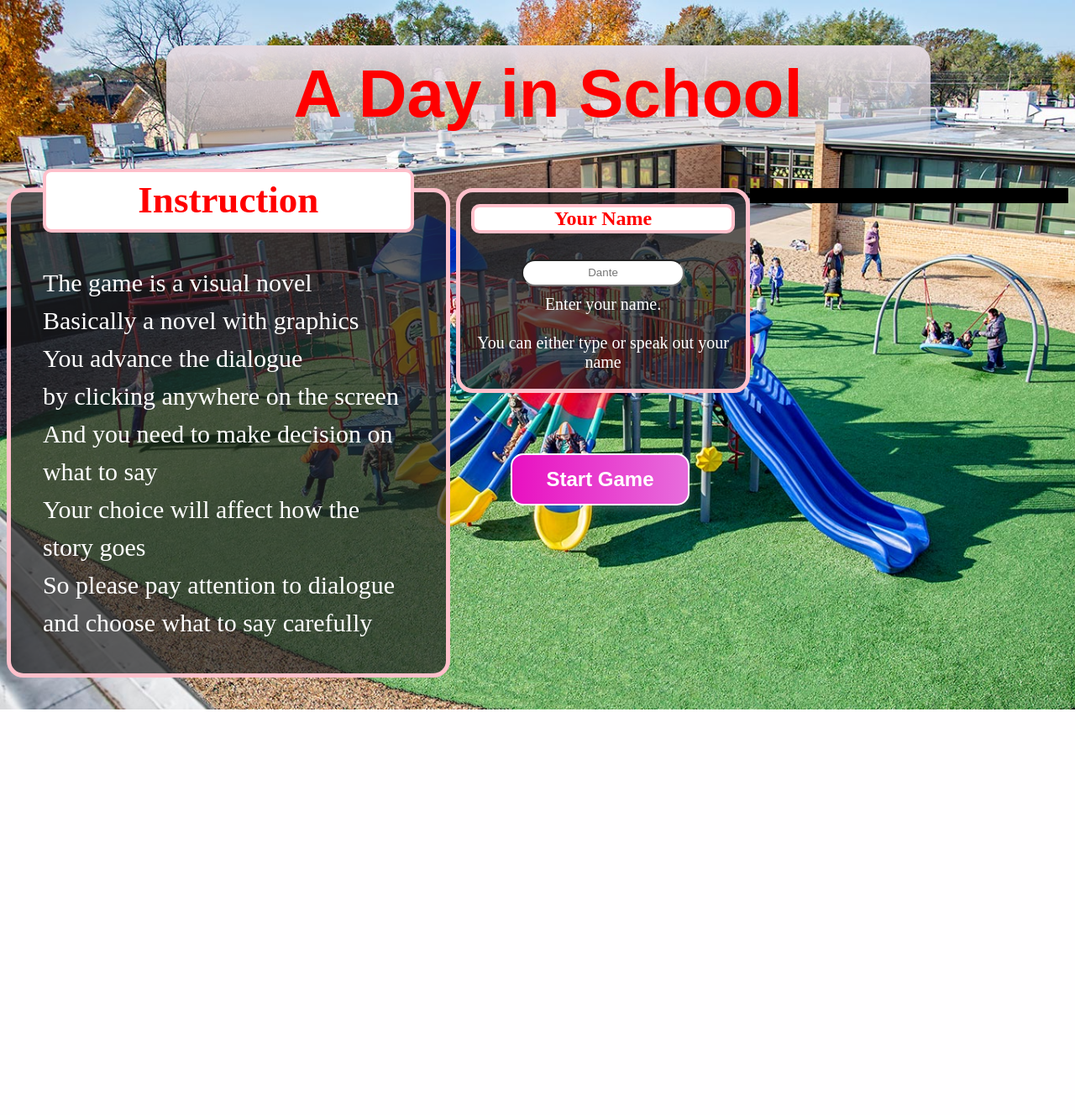
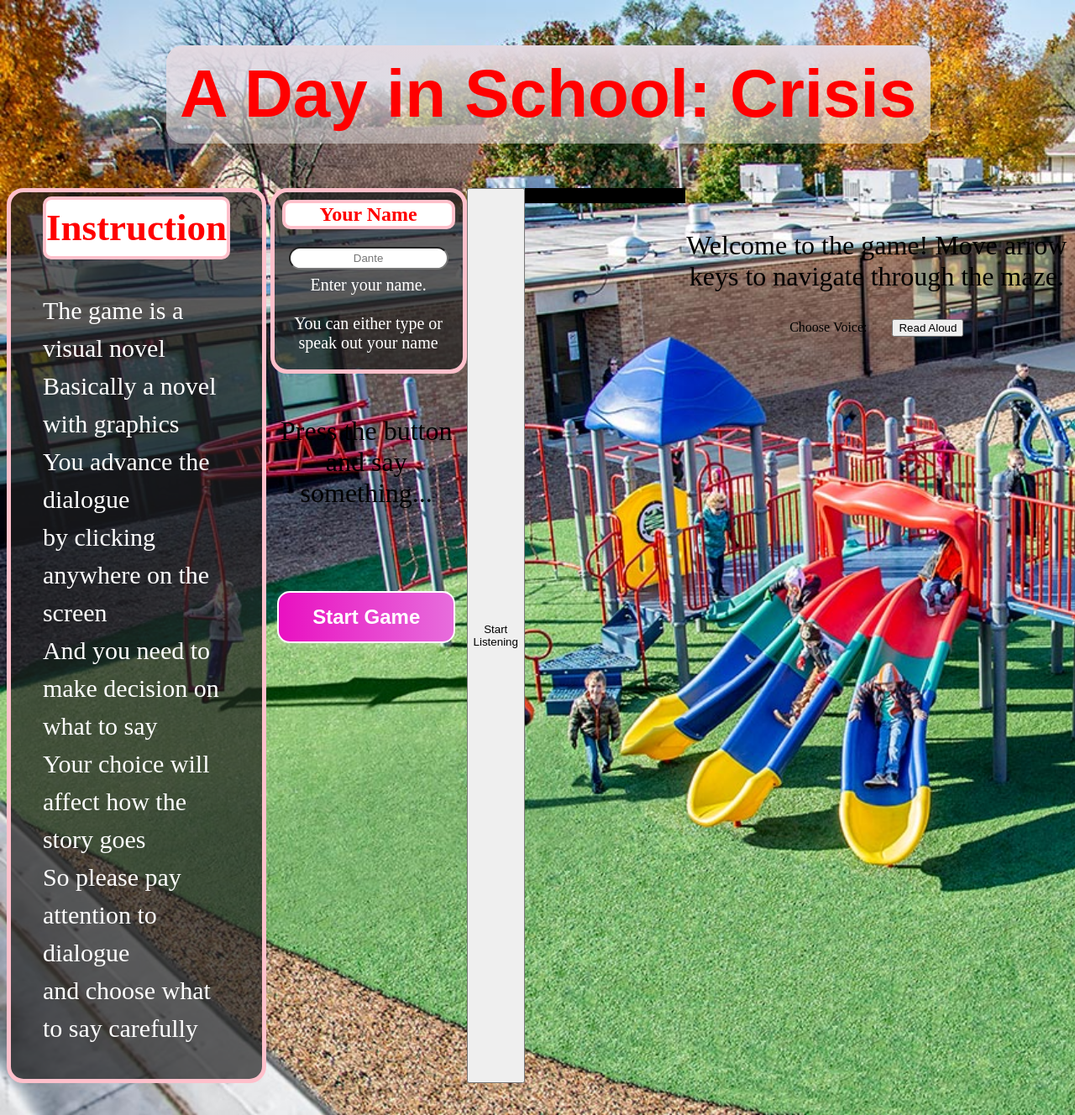
Before and after one commit to Misitik/499_Social_Robotic, a Django app: page /game2_menu in a window 1280 px wide. Shown: the whole page at 84% size. Before the commit the page ends 845 px from the top, so only its background shows below. Run offline with Django 5.2, Linux system fonts and the light colour scheme.

Commit message:
added voice over

```diff
--- a/games/static/css/game2.css
+++ b/games/static/css/game2.css
@@ -103,6 +103,7 @@ body {
     width: 20%;
     height: 7%;
     border-radius: 20px;
+
     background-color: red;
     color: white;
     font-size: 40px;
--- /dev/null
+++ b/games/static/css/game2_menu.css
@@ -0,0 +1,104 @@
+
+#instruction{
+    width: 35%;
+    height: 30%;
+    left: 5%;
+    top: 5%;
+    background-color: rgba(30,30,30, 0.7);
+    padding: 3%;
+    font-size: 30px;
+    color: white;
+    border-radius: 20px;
+    line-height: 1.5;
+    text-align: left;
+    border-style: solid;
+    border-width: 5px;
+    border-color: pink;
+}
+
+body{
+
+    text-align: center;
+    background-repeat: no-repeat;
+    background-size: cover;
+    transition: background-color 2s ease-in-out, color 2s ease-in-out;
+}
+
+h1 {
+    font-family: "Arial", sans-serif;
+    font-size: 5rem; /* Sets the font-size of h1 = 5 * (font-size of root (<html>)) */
+    color: #FF0000;
+    background: linear-gradient(to bottom, #e3d9e1, #e3e2e37c);
+    padding: 1%;
+    border-radius: 20px;
+    width: 70%;
+    left: 15%;
+    position: relative;
+}
+
+p {
+    margin-top: 50px;
+    font-size: 2rem;
+}
+
+#center_panel{
+
+    display: flex;
+    flex-direction: row;
+    margin-bottom: 3%;
+}
+
+#qr_code{
+    width: 30%;
+    height: 30%;
+    background-color: black;
+}
+
+#name_input{
+    margin-left: 2%;
+    background-color: rgba(30,30,30, 0.7);
+    border-style: solid;
+    border-width: 5px;
+    border-color: pink;
+    border-radius: 20px;
+    color: white;
+
+
+}
+
+#mic-button{
+    position: absolute;
+    left: 50%;
+    top: 50%;
+    width: 5%;
+    height: 2%;
+}
+
+/* Game Buttons */
+.game-button {
+    background: linear-gradient(to right, #e910c1, #e76ddc); /* Space-themed colors */
+    color: white;
+    font-size: 1.5rem;
+    font-weight: bold;
+    border: 2px solid white;
+    padding: 15px 40px;
+    border-radius: 15px;
+    cursor: pointer;
+    transition: all 0.3s ease-in-out;
+    box-shadow: 0px 4px 10px rgba(255, 255, 255, 0.2);
+    text-transform: uppercas
+
+}
+
+/* Button Hover Effect */
+.game-button:hover {
+    background: linear-gradient(to right, #e910c1, #e76ddc);
+    transform: scale(1.5);
+    border-color: #ffcc00; /* Yellow glow effect */
+    box-shadow: 0px 0px 15px rgba(255, 204, 0, 0.8);
+}
+
+/* Button Click Effect */
+.game-button:active {
+    transform: scale(0.95);
+}
--- a/games/templates/game2/game2_start_menu.html
+++ b/games/templates/game2/game2_start_menu.html
@@ -1,118 +1,131 @@
 {%extends "start_menu_template.html"%}
 {% load static %}
 
-{%block menutitle%} A Day in School {%endblock%}
+{%block menutitle%} A Day in School: Crisis {%endblock%}
 
+{%block stylelink %}
+<link rel="stylesheet" href="{% static 'css/game2_menu.css' %}" >
+{%endblock%}
 {% block style %}
-
-#instruction{
-    width: 35%;
-    height: 30%;
-    left: 5%;
-    top: 5%;
-    background-color: rgba(30,30,30, 0.7);
-    padding: 3%;
-    font-size: 30px;
-    color: white;
-    border-radius: 20px;
-    line-height: 1.5;
-    text-align: left;
-    border-style: solid;
-    border-width: 5px;
-    border-color: pink;
-}
-
-body{
-
-    text-align: center;
-    background-repeat: no-repeat;
-    background-size: cover;
-    transition: background-color 2s ease-in-out, color 2s ease-in-out;
-}
-
-h1 {
-    font-family: "Arial", sans-serif;
-    font-size: 5rem; /* Sets the font-size of h1 = 5 * (font-size of root (<html>)) */
-    color: #FF0000;
-    background: linear-gradient(to bottom, #e3d9e1, #e3e2e37c);
-    padding: 1%;
-    border-radius: 20px;
-    width: 70%;
-    left: 15%;
-    position: relative;
-}
-
-p {
-    margin-top: 50px;
-    font-size: 2rem;
-}
-
-#center_panel{
-
-    display: flex;
-    flex-direction: row;
-    margin-bottom: 3%;
-}
-
-#qr_code{
-    width: 30%;
-    height: 30%;
-    background-color: black;
-}
-
-#name_input{
-    margin-left: 2%;
-    background-color: rgba(30,30,30, 0.7);
-    border-style: solid;
-    border-width: 5px;
-    border-color: pink;
-    border-radius: 20px;
-    color: white;
-
-
-}
-
-/* Game Buttons */
-.game-button {
-    background: linear-gradient(to right, #e910c1, #e76ddc); /* Space-themed colors */
-    color: white;
-    font-size: 1.5rem;
-    font-weight: bold;
-    border: 2px solid white;
-    padding: 15px 40px;
-    border-radius: 15px;
-    cursor: pointer;
-    transition: all 0.3s ease-in-out;
-    box-shadow: 0px 4px 10px rgba(255, 255, 255, 0.2);
-    text-transform: uppercas
-
-}
-
-/* Button Hover Effect */
-.game-button:hover {
-    background: linear-gradient(to right, #e910c1, #e76ddc)
-    transform: scale(1.5);
-    border-color: #ffcc00; /* Yellow glow effect */
-    box-shadow: 0px 0px 15px rgba(255, 204, 0, 0.8);
-}
-
-/* Button Click Effect */
-.game-button:active {
-    transform: scale(0.95);
-}
-
-
-
-
 {% endblock %}
 
 {%block script %}
 
+console.log(document.getElementById('instruction').innerHTML)
+function startListening() {
+    if (!('webkitSpeechRecognition' in window)) {
+        alert("Not supported. Try again.");
+        return;
+    }
+
+    let recognition = new webkitSpeechRecognition();
+    recognition.continuous = false;
+    recognition.interimResults = false;
+    recognition.lang = "en-US";
+
+    recognition.onstart = function() {
+        document.getElementById("status").innerText = "Listening...";
+    };
+
+    // event.result[0] = [
+    //     {transcript: "The answer is right", confidence: 0.97},
+    //     {transcript: "The answer is write", confidence: 0.80},
+    // ]
+    recognition.onresult = function(event) {
+        let command = event.results[0][0].transcript.trim();
+        document.getElementById("status").innerText = "Recognition complete.";
+        document.getElementById('input_box').setAttribute('placeholder', command)
+
+
+    };
+
+    recognition.start();
+}
+
+function sendData() {
+    let username = document.getElementById("username").value;
+
+    fetch('/process/', {
+        method: 'POST',
+        headers: {
+            'Content-Type': 'application/json',
+            'X-CSRFToken': getCSRFToken() // Get CSRF token dynamically
+        },
+        body: JSON.stringify({ username: username })
+    })
+    .then(response => response.json())
+    .then(data => {
+        document.getElementById("response").innerText = data.message;
+    })
+    .catch(error => console.error("Error:", error));
+}
+
+// Function to get CSRF token from Django (required for security)
+function getCSRFToken() {
+    let cookies = document.cookie.split(';');
+    for (let i = 0; i < cookies.length; i++) {
+        let cookie = cookies[i].trim();
+        if (cookie.startsWith("csrftoken=")) {
+            return cookie.substring("csrftoken=".length, cookie.length);
+        }
+    }
+    return "";
+}
+
+document.getElementById('storm').volume = 0.5
 document.getElementsByTagName("body")[0].style = "background-image: url('static/images/elementary_school.jpg');"
-document.getElementById('ref').onclick = function()
-{
 
-   window.location.href = "{% url 'game2_play' %}";
+//html
+let voices = [];
+
+function loadVoices() {
+    voices = window.speechSynthesis.getVoices();
+    let voiceSelect = document.getElementById("voiceSelect");
+
+    voiceSelect.innerHTML = ''; // Clear previous options
+
+    voices.forEach((voice, index) => {
+        let option = document.createElement("option");
+        option.value = index;
+        option.onclick = function(){console.log(option)}
+        option.textContent = voice.name;
+        voiceSelect.appendChild(option);
+    });
+
+    voiceSelect.onclick = function(){
+        e = document.getElementById('voiceSelect')
+        console.log(e.options[e.selectedIndex].text)}
+}
+window.speechSynthesis.onvoiceschanged = loadVoices;
+window.addEventListener("load", loadVoices);
+
+function speakText() {
+    let text = document.getElementById("instruction").innerText;
+    console.log(text)
+    let speech = new SpeechSynthesisUtterance(text); // text="Hello World"
+    window.speechSynthesis.cancel()
+    let voiceSelect = document.getElementById("voiceSelect");
+
+    if (voices.length > 0) {
+        speech.voice = voices[185];
+        console.log(voiceSelect.value)
+    }
+
+    speech.lang = "en-US";
+    speech.rate = 1; // slow to fast
+    speech.pitch = 1; // deep to high
+    speech.volume = 1; // mute to loud
+
+   // let mouth = document.getElementById("robotMouth");
+
+    // Animate Mouth
+  //  mouth.classList.add("talking");
+
+   // speech.onend = function() {
+   //     mouth.classList.remove("talking");
+ //  };
+
+    window.speechSynthesis.speak(speech);
 }
 
 
@@ -135,30 +148,46 @@ document.getElementById('ref').onclick = function()
         and choose what to say carefully <br>
     </div>
 
-
     <form action="{% url 'game2_play' %}" method = "GET" >
     <div id = name_input>
+
         <h2 style = 'background-color: white; color: red; border-radius: 10px; margin: 4%; text-align: center; border-style: solid; border-width: 4px; border-color: pink; '>Your Name</h2>
-        <input type = 'text' placeholder="Dante" name = 'userInput' style = 'margin: 5%; border-radius: 20px; padding: 2%; text-align: center;'>
+        <input type = 'text' id = input_box placeholder="Dante" name = 'userInput' style = 'margin: 5%; border-radius: 20px; padding: 2%; text-align: center;'>
         <p style = 'font-size: 20px; margin-top: -2%; margin-left: 4%; margin-right: 4%;'>Enter your name. <br><br>You can either type or speak out your name <br></p>
 
     </div>
+    <p id="status">Press the button and say something...</p>
+    <p id = 'result'></p>
 
-    <button class="game-button" id = 'ref' type = 'submit' style = 'margin-top: 20%;'>
+
+    <button class="game-button" id = 'ref' type = 'submit' onclick =  'function () {sendData() window.location.href = "{% url 'game2_play' %}"}' style = 'margin-top: 20%;'>
         Start Game
     </button>
     </form>
 
 
+    <button class="mic-button" onclick="startListening()" >Start Listening</button>
+
     <div id = 'qr_code'>
         sdfsdfsdf
-            </div>
+    </div>
+
+
+    <div id="instructionBox">
+        <p id="instructionText">Welcome to the game! Move arrow keys to navigate through the maze.</p>
+        <label for="voiceSelect">Choose Voice:</label>
+        <select id="voiceSelect" style = 'visibility: hidden;'></select>
+        <button onclick="speakText()">Read Aloud</button>
+    </div>
 
 </div>
+
+
 
 <audio autoplay loop id = 'storm'>
     <source src = "{% static 'sound/storm.mp3' %}" type="audio/mpeg">
 </audio>
+
 
 
 {% endblock %}
@@ -169,4 +198,4 @@ document.getElementById('ref').onclick = function()
 {%block ref %}
 
 
-{%endblock%}
+{% endblock %}
--- a/games/templates/homepage.html
+++ b/games/templates/homepage.html
@@ -87,7 +87,7 @@
 
     <div class="button-container" style = "top: 80%;">
         <button class="game-button" onclick="window.location.href='{% url 'game1_menu' %}';">Space Game</button>
-        <button class="game-button" onclick="window.location.href='{% url 'game2_menu' %}';">Visual Novel</button>
+        <button class="game-button" onclick="window.location.href='{% url 'game2_menu' %}';">School Day</button>
         <button class="game-button" onclick="window.location.href='{% url 'game3_menu' %}';">Game 3</button>
     </div>
 
--- a/games/templates/start_menu_template.html
+++ b/games/templates/start_menu_template.html
@@ -6,6 +6,9 @@
     <meta charset="UTF-8">
     <!-- Sets the title of webpage -->
 
+    {%block stylelink%}
+
+    {%endblock%}
 
     <style>
         {% block style %}
```
Also changed, not shown: 4 other files.
